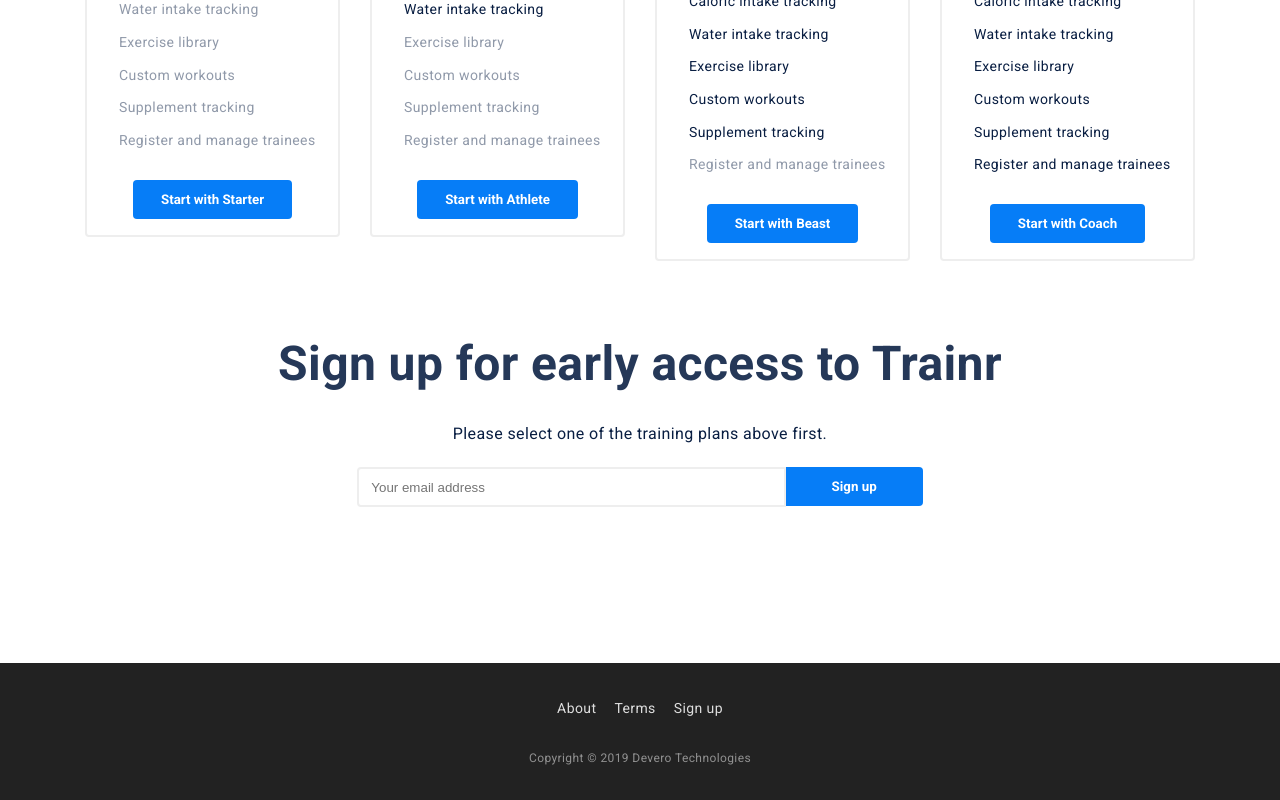
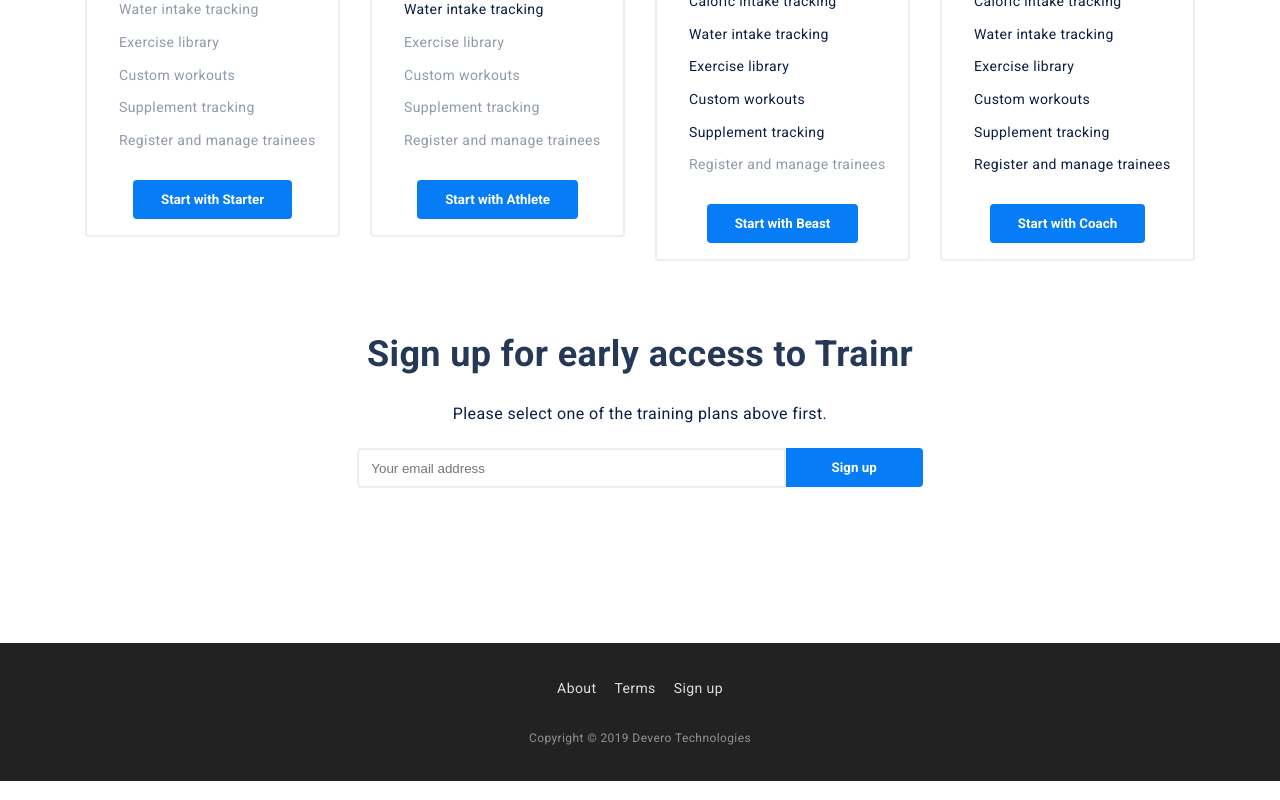
Before and after one commit to alexdevero/trainr-web-app-landing-page, a Next.js app: page / in a window 1280 px wide. Shown: the part 1950-2750 px from the top of the page. Built offline with nearby package versions, Linux system fonts and the light colour scheme.

Commit message:
Fix heading styles

```diff
--- a/components/sign-up.tsx
+++ b/components/sign-up.tsx
@@ -14,7 +14,7 @@ interface SignUpInterface {
 const SignUp = (props: SignUpInterface) => (
   <section className="sign-up" id="signUp">
     <div className="container">
-      <h1>Sign up for early access to Trainr {props.selectedPlan.substring(0, 1).toUpperCase() + props.selectedPlan.substring(1)}</h1>
+      <h1 className="h2">Sign up for early access to Trainr {props.selectedPlan.substring(0, 1).toUpperCase() + props.selectedPlan.substring(1)}</h1>
 
       {props.selectedPlan.length === 0 && <p>Please select one of the training plans above first.</p>}
 
```
